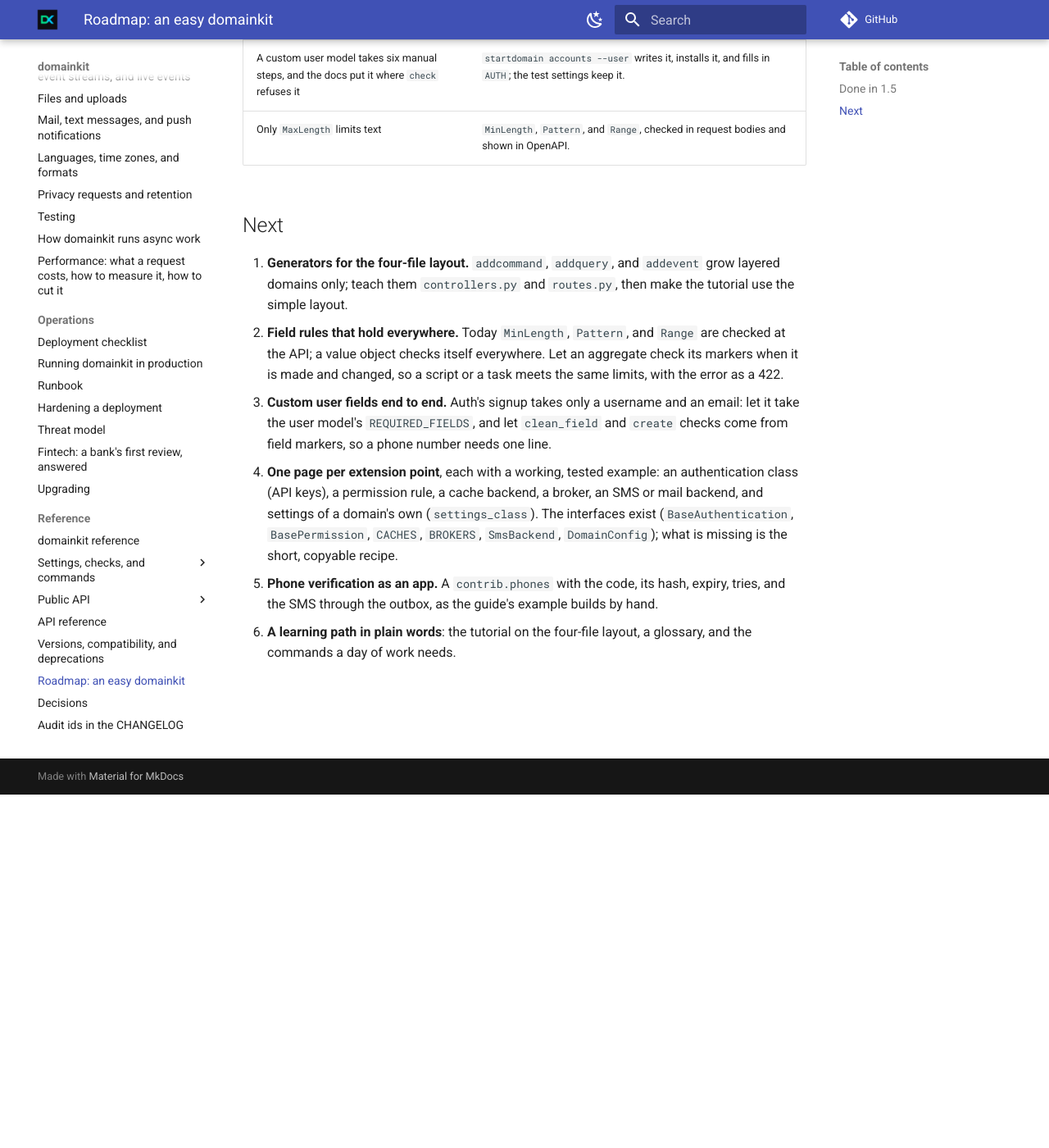
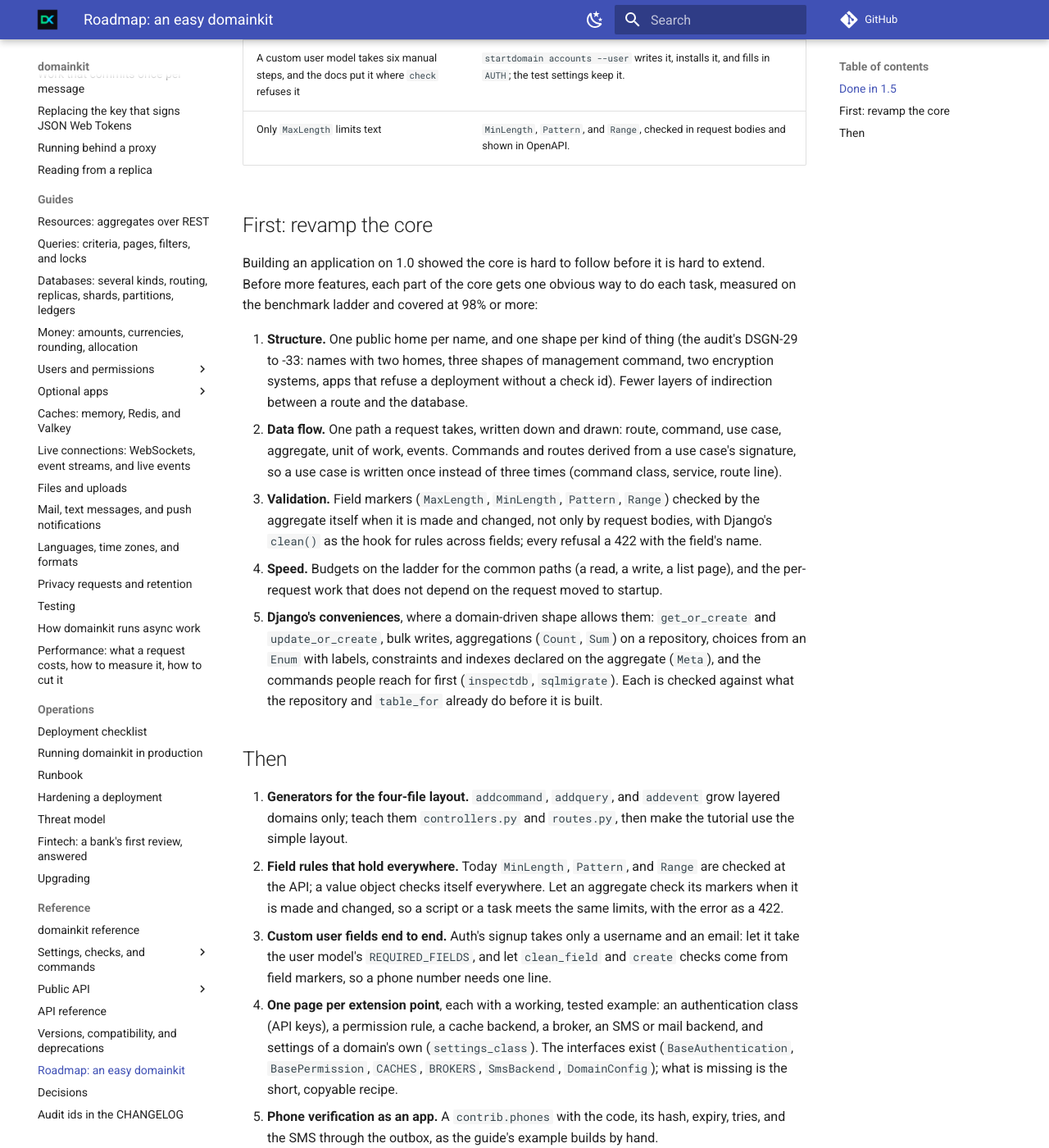
Before and after one commit to karimmattar/domainkit, an MkDocs documentation site: the page built from docs/roadmap.md, in a window 1280 px wide and 1400 px high, scrolled down 431 px. Shown: the whole window at 82% size. Built offline with MkDocs 1.6.1 and Material for MkDocs 9.7.7, drawn with Linux system fonts in a browser that asks for light colours; comment, search, counter and statistics services are not loaded.

Commit message:
Roadmap: revamp the core first (structure, data flow, validation, speed, Django's conveniences)
Co-Authored-By: Claude Opus 5.5 <noreply@anthropic.com>
Claude-Session: https://claude.ai/code/session_01PHJB1f6AhZ5eHp561TCrvG

```diff
--- a/docs/roadmap.md
+++ b/docs/roadmap.md
@@ -13,7 +13,38 @@ around them.
 | A custom user model takes six manual steps, and the docs put it where `check` refuses it | `startdomain accounts --user` writes it, installs it, and fills in `AUTH`; the test settings keep it. |
 | Only `MaxLength` limits text | `MinLength`, `Pattern`, and `Range`, checked in request bodies and shown in OpenAPI. |
 
-## Next
+## First: revamp the core
+
+Building an application on 1.0 showed the core is hard to follow before it
+is hard to extend. Before more features, each part of the core gets one
+obvious way to do each task, measured on the benchmark ladder and covered
+at 98% or more:
+
+1. **Structure.** One public home per name, and one shape per kind of
+   thing (the audit's DSGN-29 to -33: names with two homes, three shapes of
+   management command, two encryption systems, apps that refuse a
+   deployment without a check id). Fewer layers of indirection between a
+   route and the database.
+2. **Data flow.** One path a request takes, written down and drawn:
+   route, command, use case, aggregate, unit of work, events. Commands and
+   routes derived from a use case's signature, so a use case is written
+   once instead of three times (command class, service, route line).
+3. **Validation.** Field markers (`MaxLength`, `MinLength`, `Pattern`,
+   `Range`) checked by the aggregate itself when it is made and changed,
+   not only by request bodies, with Django's `clean()` as the hook for
+   rules across fields; every refusal a 422 with the field's name.
+4. **Speed.** Budgets on the ladder for the common paths (a read, a
+   write, a list page), and the per-request work that does not depend on
+   the request moved to startup.
+5. **Django's conveniences**, where a domain-driven shape allows them:
+   `get_or_create` and `update_or_create`, bulk writes, aggregations
+   (`Count`, `Sum`) on a repository, choices from an `Enum` with labels,
+   constraints and indexes declared on the aggregate (`Meta`), and the
+   commands people reach for first (`inspectdb`, `sqlmigrate`). Each is
+   checked against what the repository and `table_for` already do before
+   it is built.
+
+## Then
 
 1. **Generators for the four-file layout.** `addcommand`, `addquery`, and
    `addevent` grow layered domains only; teach them `controllers.py` and
```
